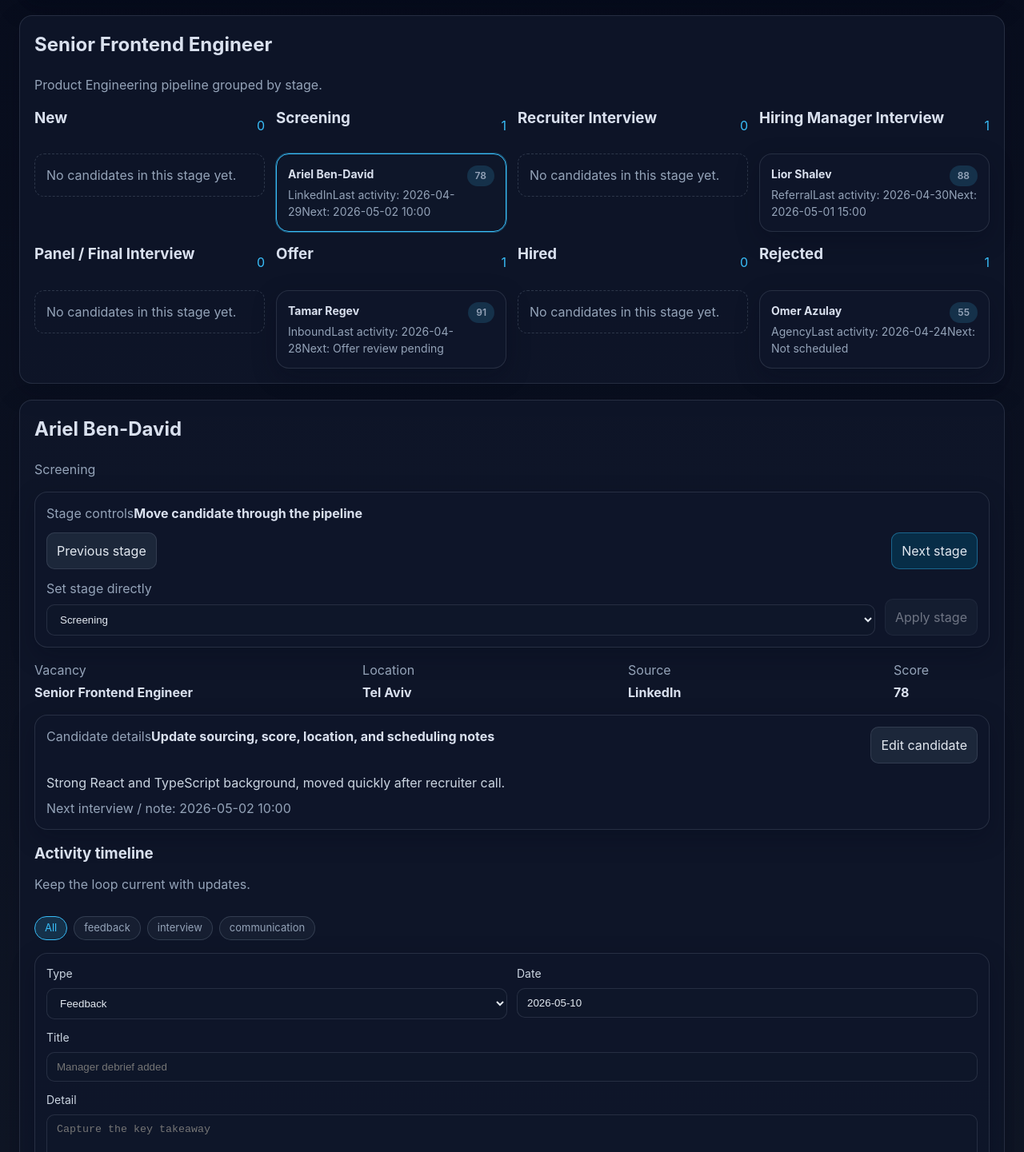
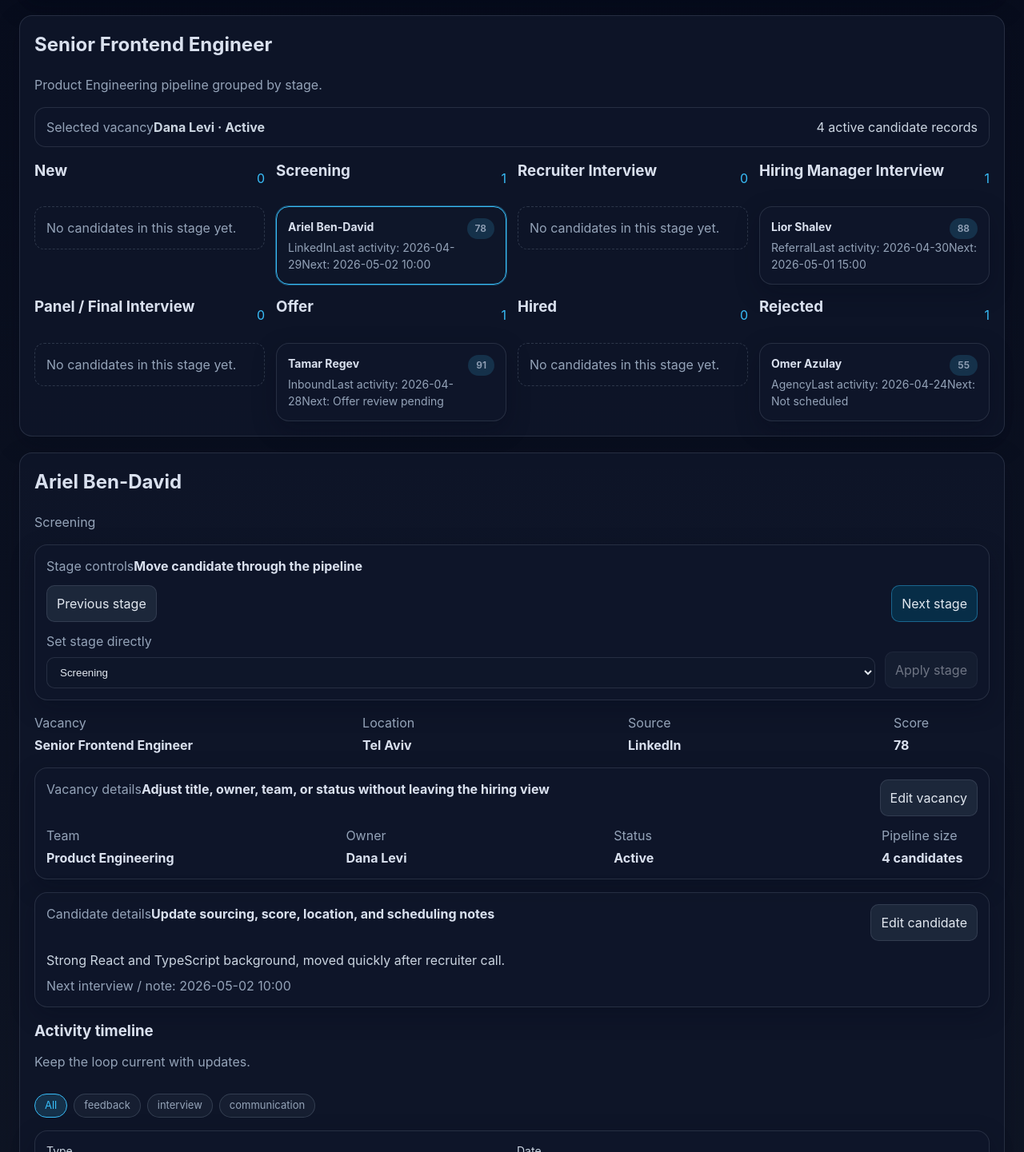
Before and after one commit to RivkindLeon/hr-recruitment-crm, a React (Vite) app: page / in a window 1280 px wide. Shown: the part 1359-2800 px from the top of the page at 80% size. Built offline with nearby package versions, Linux system fonts and the light colour scheme.

Commit message:
feat: add vacancy editing controls (#10)

```diff
--- a/src/App.tsx
+++ b/src/App.tsx
@@ -1,6 +1,6 @@
 import { useMemo, useState, type FormEvent } from 'react';
-import { candidates as initialCandidates, stageOrder, timelineEntries, vacancies } from './data/mockData';
-import type { Candidate, CandidateStage, TimelineEntry, TimelineEntryType } from './types';
+import { candidates as initialCandidates, stageOrder, timelineEntries, vacancies as initialVacancies } from './data/mockData';
+import type { Candidate, CandidateStage, TimelineEntry, TimelineEntryType, VacancyStatus } from './types';
 
 const TODAY = '2026-05-10';
 const defaultCandidateForm = {
@@ -32,10 +32,18 @@ const getCandidateDraft = (candidate: Candidate | undefined) => ({
   summary: candidate?.summary ?? '',
 });
 
+const getVacancyDraft = (vacancy: (typeof initialVacancies)[number] | undefined) => ({
+  title: vacancy?.title ?? '',
+  team: vacancy?.team ?? '',
+  owner: vacancy?.owner ?? '',
+  status: vacancy?.status ?? ('Active' as VacancyStatus),
+});
+
 export default function App() {
+  const [vacancyRecords, setVacancyRecords] = useState(initialVacancies);
   const [candidateRecords, setCandidateRecords] = useState(initialCandidates);
   const [timelineRecords, setTimelineRecords] = useState(timelineEntries);
-  const [selectedVacancyId, setSelectedVacancyId] = useState(vacancies[0]?.id ?? '');
+  const [selectedVacancyId, setSelectedVacancyId] = useState(initialVacancies[0]?.id ?? '');
   const [candidateDraft, setCandidateDraft] = useState(defaultCandidateForm);
   const vacancyCandidates = useMemo(
     () => getCandidatesForVacancy(candidateRecords, selectedVacancyId),
@@ -49,8 +57,10 @@ export default function App() {
   const [editingTimelineId, setEditingTimelineId] = useState<string | null>(null);
   const [timelineEditDraft, setTimelineEditDraft] = useState(defaultTimelineForm);
   const [timelineFilter, setTimelineFilter] = useState<TimelineEntryType | 'all'>('all');
+  const [isEditingVacancy, setIsEditingVacancy] = useState(false);
+  const [vacancyEditDraft, setVacancyEditDraft] = useState(() => getVacancyDraft(initialVacancies[0]));
 
-  const selectedVacancy = vacancies.find((vacancy) => vacancy.id === selectedVacancyId) ?? vacancies[0];
+  const selectedVacancy = vacancyRecords.find((vacancy) => vacancy.id === selectedVacancyId) ?? vacancyRecords[0];
 
   const selectedCandidate =
     vacancyCandidates.find((candidate) => candidate.id === selectedCandidateId) ?? vacancyCandidates[0];
@@ -82,10 +92,13 @@ export default function App() {
   const handleVacancySelect = (vacancyId: string) => {
     setSelectedVacancyId(vacancyId);
     const nextCandidate = getCandidatesForVacancy(candidateRecords, vacancyId)[0];
+    const nextVacancy = vacancyRecords.find((vacancy) => vacancy.id === vacancyId);
     setSelectedCandidateId(nextCandidate?.id ?? '');
     setSelectedStageDraft(nextCandidate?.currentStage ?? 'New');
     setIsEditingCandidate(false);
     setCandidateEditDraft(getCandidateDraft(nextCandidate));
+    setIsEditingVacancy(false);
+    setVacancyEditDraft(getVacancyDraft(nextVacancy));
     setTimelineDraft(defaultTimelineForm);
     setCandidateDraft((currentDraft) => ({ ...currentDraft, stage: 'New' }));
   };
@@ -174,6 +187,29 @@ export default function App() {
     setIsEditingCandidate(false);
   };
 
+  const handleVacancyEdit = (event: FormEvent<HTMLFormElement>) => {
+    event.preventDefault();
+
+    if (!selectedVacancy || !vacancyEditDraft.title.trim() || !vacancyEditDraft.team.trim() || !vacancyEditDraft.owner.trim()) {
+      return;
+    }
+
+    setVacancyRecords((currentVacancies) =>
+      currentVacancies.map((vacancy) =>
+        vacancy.id === selectedVacancy.id
+          ? {
+              ...vacancy,
+              title: vacancyEditDraft.title.trim(),
+              team: vacancyEditDraft.team.trim(),
+              owner: vacancyEditDraft.owner.trim(),
+              status: vacancyEditDraft.status,
+            }
+          : vacancy,
+      ),
+    );
+    setIsEditingVacancy(false);
+  };
+
   const handleTimelineCreate = (event: FormEvent<HTMLFormElement>) => {
     event.preventDefault();
 
@@ -235,11 +271,11 @@ export default function App() {
           <p className="eyebrow">First app shell milestone</p>
           <h1>HR Recruitment CRM</h1>
           <p className="page-subtitle">
-            Explore vacancies, review the hiring pipeline, move candidates between stages, and capture timeline updates without backend complexity yet.
+            Explore vacancies, review the hiring pipeline, update opening details, move candidates between stages, and capture timeline updates without backend complexity yet.
           </p>
         </div>
         <div className="summary-card">
-          <span>{vacancies.length} vacancies</span>
+          <span>{vacancyRecords.length} vacancies</span>
           <span>{candidateRecords.length} candidates</span>
           <span>{timelineRecords.length} timeline items</span>
         </div>
@@ -253,7 +289,7 @@ export default function App() {
           </div>
 
           <div className="vacancy-list">
-            {vacancies.map((vacancy) => {
+            {vacancyRecords.map((vacancy) => {
               const count = candidateRecords.filter((candidate) => candidate.vacancyId === vacancy.id).length;
               const isSelected = vacancy.id === selectedVacancyId;
               return (
@@ -387,6 +423,16 @@ export default function App() {
             <p>{selectedVacancy.team} pipeline grouped by stage.</p>
           </div>
 
+          <div className="vacancy-summary-banner">
+            <div>
+              <span className="detail-label">Selected vacancy</span>
+              <strong>
+                {selectedVacancy.owner} · {selectedVacancy.status}
+              </strong>
+            </div>
+            <span>{vacancyCandidates.length} active candidate records</span>
+          </div>
+
           <div className="pipeline-columns">
             {stageOrder.map((stage) => {
               const stageCandidates = stageBuckets.get(stage) ?? [];
@@ -504,6 +550,108 @@ export default function App() {
                   <span className="detail-label">Score</span>
                   <strong>{selectedCandidate.score}</strong>
                 </div>
+              </div>
+
+              <div className="candidate-summary-card">
+                <div className="candidate-summary-header">
+                  <div>
+                    <span className="detail-label">Vacancy details</span>
+                    <strong>Adjust title, owner, team, or status without leaving the hiring view</strong>
+                  </div>
+                  <button
+                    type="button"
+                    className="stage-action-button"
+                    onClick={() => {
+                      if (isEditingVacancy) {
+                        setVacancyEditDraft(getVacancyDraft(selectedVacancy));
+                      }
+                      setIsEditingVacancy((currentValue) => !currentValue);
+                    }}
+                  >
+                    {isEditingVacancy ? 'Cancel edit' : 'Edit vacancy'}
+                  </button>
+                </div>
+
+                {isEditingVacancy ? (
+                  <form className="candidate-edit-form" onSubmit={handleVacancyEdit}>
+                    <label className="form-field">
+                      <span>Title</span>
+                      <input
+                        value={vacancyEditDraft.title}
+                        onChange={(event) =>
+                          setVacancyEditDraft((currentDraft) => ({ ...currentDraft, title: event.target.value }))
+                        }
+                        required
+                      />
+                    </label>
+
+                    <div className="form-field-row">
+                      <label className="form-field">
+                        <span>Team</span>
+                        <input
+                          value={vacancyEditDraft.team}
+                          onChange={(event) =>
+                            setVacancyEditDraft((currentDraft) => ({ ...currentDraft, team: event.target.value }))
+                          }
+                          required
+                        />
+                      </label>
+
+                      <label className="form-field">
+                        <span>Owner</span>
+                        <input
+                          value={vacancyEditDraft.owner}
+                          onChange={(event) =>
+                            setVacancyEditDraft((currentDraft) => ({ ...currentDraft, owner: event.target.value }))
+                          }
+                          required
+                        />
+                      </label>
+                    </div>
+
+                    <label className="form-field">
+                      <span>Status</span>
+                      <select
+                        value={vacancyEditDraft.status}
+                        onChange={(event) =>
+                          setVacancyEditDraft((currentDraft) => ({
+                            ...currentDraft,
+                            status: event.target.value as VacancyStatus,
+                          }))
+                        }
+                      >
+                        {(['Active', 'Paused', 'Closing Soon'] as const).map((status) => (
+                          <option key={status} value={status}>
+                            {status}
+                          </option>
+                        ))}
+                      </select>
+                    </label>
+
+                    <button type="submit" className="stage-action-button primary">
+                      Save vacancy updates
+                    </button>
+                  </form>
+                ) : (
+                  <div className="detail-summary vacancy-detail-summary">
+                    <div>
+                      <span className="detail-label">Team</span>
+                      <strong>{selectedVacancy.team}</strong>
+                    </div>
+                    <div>
+                      <span className="detail-label">Owner</span>
+                      <strong>{selectedVacancy.owner}</strong>
+                    </div>
+                    <div>
+                      <span className="detail-label">Status</span>
+                      <strong>{selectedVacancy.status}</strong>
+                    </div>
+                    <div>
+                      <span className="detail-label">Pipeline size</span>
+                      <strong>{vacancyCandidates.length} candidates</strong>
+                    </div>
+                  </div>
+                )}
               </div>
 
               <div className="candidate-summary-card">
--- a/src/styles.css
+++ b/src/styles.css
@@ -179,6 +179,11 @@ p {
   color: #fde68a;
 }
 
+.status-paused {
+  background: rgba(148, 163, 184, 0.16);
+  color: #cbd5e1;
+}
+
 .timeline-feedback,
 .score-pill {
   background: rgba(56, 189, 248, 0.16);
@@ -208,6 +213,19 @@ p {
 .detail-panel {
   position: sticky;
   top: 24px;
+}
+
+.vacancy-summary-banner {
+  display: flex;
+  justify-content: space-between;
+  gap: 12px;
+  align-items: center;
+  margin-bottom: 16px;
+  padding: 12px 14px;
+  border: 1px solid rgba(148, 163, 184, 0.18);
+  border-radius: 14px;
+  background: rgba(15, 23, 42, 0.56);
+  color: #cbd5e1;
 }
 
 .stage-movement-card,
@@ -306,6 +324,10 @@ p {
 .detail-summary {
   flex-wrap: wrap;
   margin-bottom: 16px;
+}
+
+.vacancy-detail-summary {
+  margin-bottom: 0;
 }
 
 .detail-summary > div {
@@ -435,4 +457,9 @@ p {
     flex-direction: column;
     align-items: stretch;
   }
+
+  .vacancy-summary-banner {
+    flex-direction: column;
+    align-items: flex-start;
+  }
 }
```
